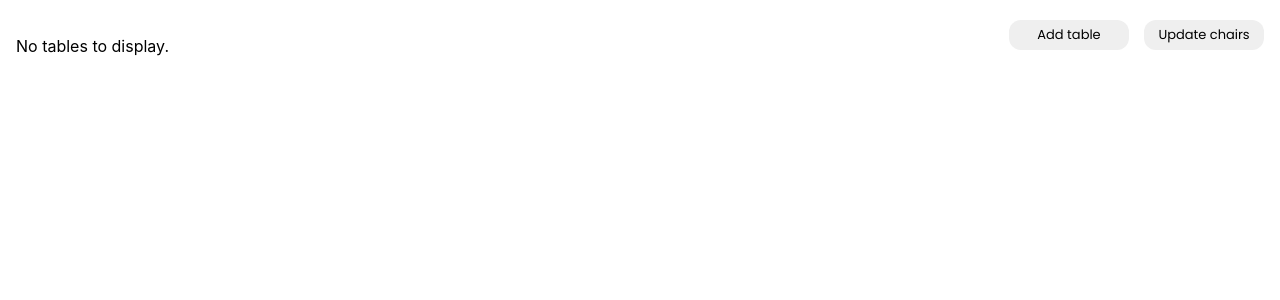
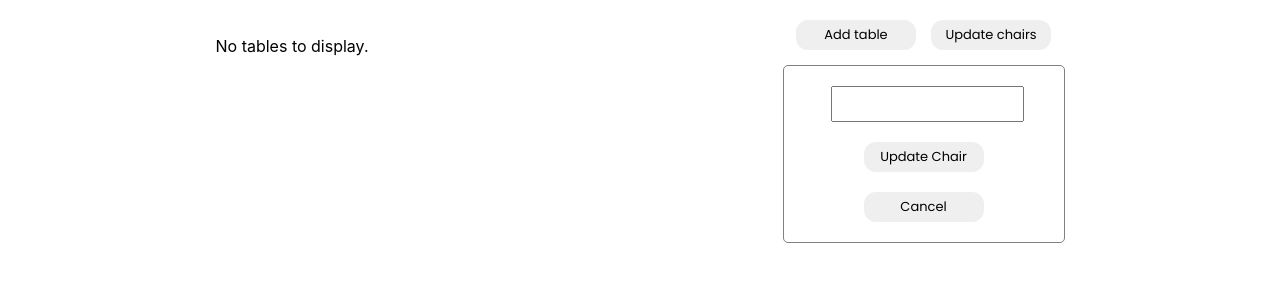
Before and after one commit to ArturBaghdanyan/amBrain_task, a React (Create React App) app: page /table-list in a window 1280 px wide. Both pictures are taken after a click on the button "Update chairs". Shown: the top 300 px of the page. Built offline with nearby package versions, Linux system fonts and the light colour scheme; a web font is replaced by a local one.

Commit message:
Created update chairs component.By clicking to button show modal, and we can add item of chairs.

```diff
--- a/src/components/edit-modal/style.module.scss
+++ b/src/components/edit-modal/style.module.scss
@@ -16,7 +16,6 @@
   &_button {
     display: flex;
     column-gap: 15px;
-    width: 50%;
     margin: 20px auto;
   }
 }
--- a/src/components/modal/index.jsx
+++ b/src/components/modal/index.jsx
@@ -4,7 +4,6 @@ import styles from '../../repeated.module.scss';
 const Modal = () => {
   const [numTables, setNumTables] = useState("");
   const [numChairs, setNumChairs] = useState("");
-
 
   const createItems = (e) => {
     e.preventDefault();
@@ -17,7 +16,7 @@ const Modal = () => {
   };
 
   return (
-    <form className={styles.form} >
+    <form className={styles.form}>
       <div className={styles.form_input}>
         <input
           type="number"
--- a/src/components/table-list/buttons.jsx
+++ b/src/components/table-list/buttons.jsx
@@ -2,6 +2,7 @@ import style from "./style.module.scss";
 import {AddNewTables} from "../addNewTables/addNewTables";
 import {useState} from "react";
 import { v4 as uuidv4 } from 'uuid';
+import {UpdateChair} from "../updateChairs/updateChair";
 
 export const Buttons = ({addItem, setAddItem}) => {
   const [showTableModal, setShowTableModal] = useState(false)
@@ -12,6 +13,23 @@ export const Buttons = ({addItem, setAddItem}) => {
   }
   function onChairShow() {
     setShowChairModal(true)
+  }
+
+  const addNewChairs = (numChairs) => {
+    if (addItem.length === 0) return;  // No tables to update
+
+    const existingChairCount = addItem[0].chairs.length;
+
+    const updatedTables = addItem.map(table => {
+      let updatedChairs = [...table.chairs]
+
+      for (let i = existingChairCount; i < numChairs; i++) {
+        updatedChairs.push({ id: uuidv4(), name: "" });
+      }
+      return {...table, chairs: updatedChairs}
+    })
+    setAddItem(updatedTables)
+    localStorage.setItem("savedTables", JSON.stringify(updatedTables));
   }
 
   const addNewTables = (numTables, numChairs) => {
@@ -32,19 +50,26 @@ export const Buttons = ({addItem, setAddItem}) => {
     localStorage.setItem('savedTables', JSON.stringify(updatedTables));
   };
 
-
   return (
     <div className={style.buttons}>
       <div className={style.buttons_item}>
         <button onClick={onTableShow}>Add table</button>
         <button onClick={onChairShow}>Update chairs</button>
       </div>
-      {showTableModal &&
+      {
+        showTableModal &&
         <AddNewTables
           addItem={addItem}
           addNewTables={addNewTables}
           setShowModal={setShowTableModal}
-        />}
+        />
+      }
+      {
+        showChairModal &&
+        <UpdateChair
+          addNewChairs={addNewChairs}
+          setShowModal={setShowChairModal}/>
+      }
     </div>
   )
 }
--- a/src/components/table-list/index.jsx
+++ b/src/components/table-list/index.jsx
@@ -72,10 +72,12 @@ const TableList = () => {
           <div className={style.list_first}>
             {addItem.map((table, tableIndex) => (
             <div key={tableIndex} className={style.list_first_items}>
-              <h3>Table {tableIndex + 1}</h3>
-              <p>Number of chairs: {table.chairs.length}</p>
+              <div className={style.list_first_items_title}>
+                <h3>Table {tableIndex + 1}</h3>
+                <p>Number of chairs: {table.chairs.length}</p>
+              </div>
               <div className={style.list_first_items_chairs}>
-                {table.chairs.map((chair, chairIndex) => (
+              {table.chairs.map((chair, chairIndex) => (
                   <div
                     key={chair.id}
                     className={style.chair}
--- a/src/components/table-list/style.module.scss
+++ b/src/components/table-list/style.module.scss
@@ -4,7 +4,7 @@
   width: 100%;
   height: auto;
   display: flex;
-  justify-content: space-between;
+  justify-content: space-around;
   column-gap: 15px;
   margin-top: 20px;
 
@@ -20,6 +20,20 @@
       border: 1px solid red;
       padding: 5px;
 
+      &_title {
+        display: flex;
+        flex-direction: column;
+        row-gap: 10px;
+
+        > h3 {
+          margin: 0;
+          border-bottom: 1px solid;
+        }
+
+        > p {
+          margin: 0;
+        }
+      }
       &_chairs {
         display: flex;
         flex-direction: column;
--- /dev/null
+++ b/src/components/updateChairs/updateChair.jsx
@@ -0,0 +1,25 @@
+import style from "../../repeated.module.scss";
+import {useState} from "react";
+
+export const UpdateChair = ({setShowModal, addNewChairs}) => {
+  const [numChairs, setNumChairs] = useState("");
+
+  function updateItems(e) {
+    e.preventDefault();
+    addNewChairs(parseInt(numChairs))
+  }
+
+  return (
+    <form className={style.form}>
+      <div className={style.form_input}>
+        <input
+          type="number"
+          value={numChairs}
+          onChange={(e) => setNumChairs(e.target.value)}
+        />
+      </div>
+      <button onClick={updateItems}>Update Chair</button>
+      <button type="button" onClick={() => setShowModal(false)}>Cancel</button>
+    </form>
+  )
+}
--- a/src/repeated.module.scss
+++ b/src/repeated.module.scss
@@ -6,7 +6,7 @@
   row-gap: 20px;
   border: 1px solid gray;
   padding: 20px 0;
-  margin: 20px auto;
+  margin: 0 auto;
   border-radius: 5px;
 
   &_input {
```
Also changed, not shown: src/components/modal/updateItems.jsx (added, +17 -0 lines), src/components/updateTables/updateModal.jsx (deleted).
